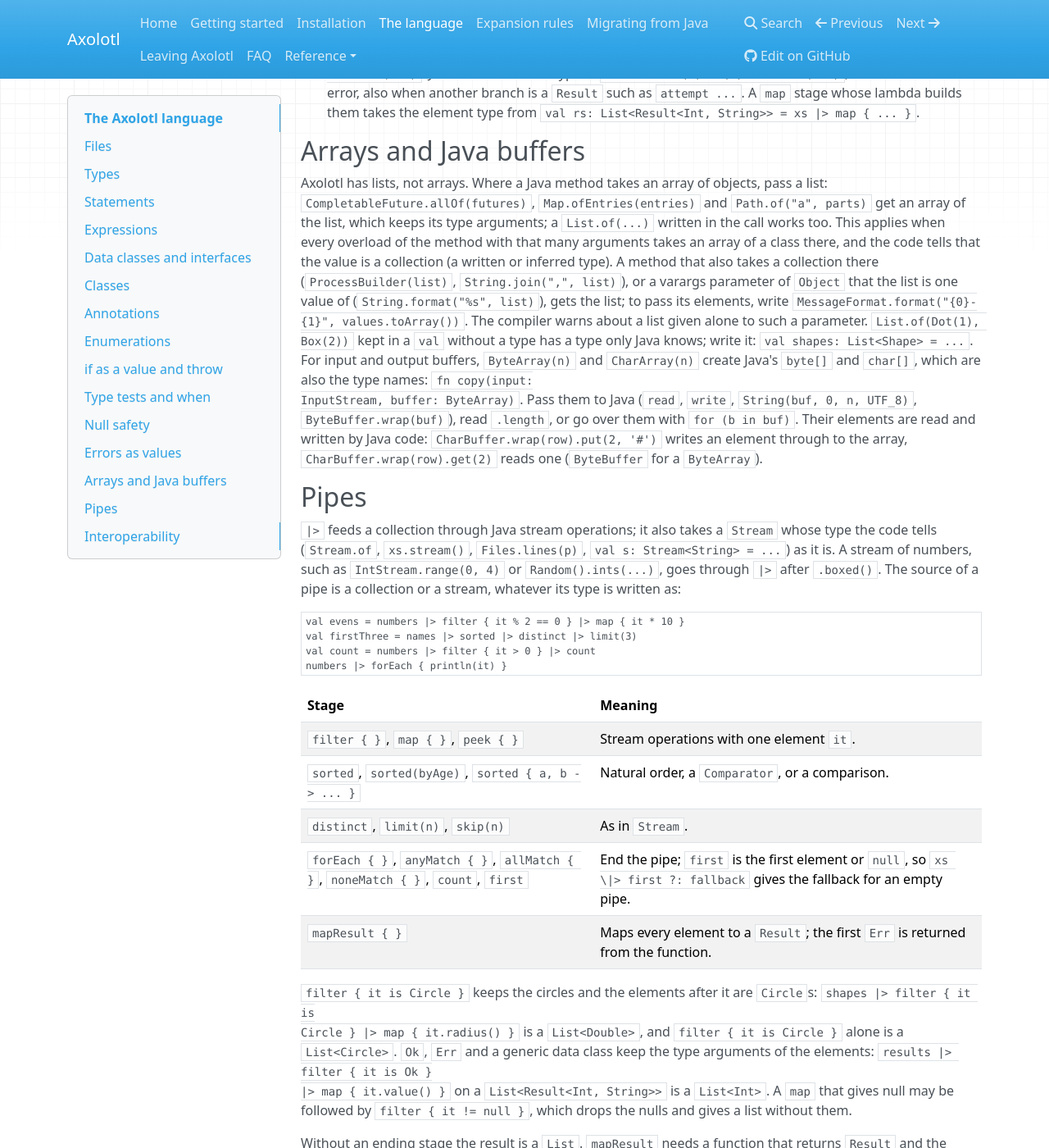
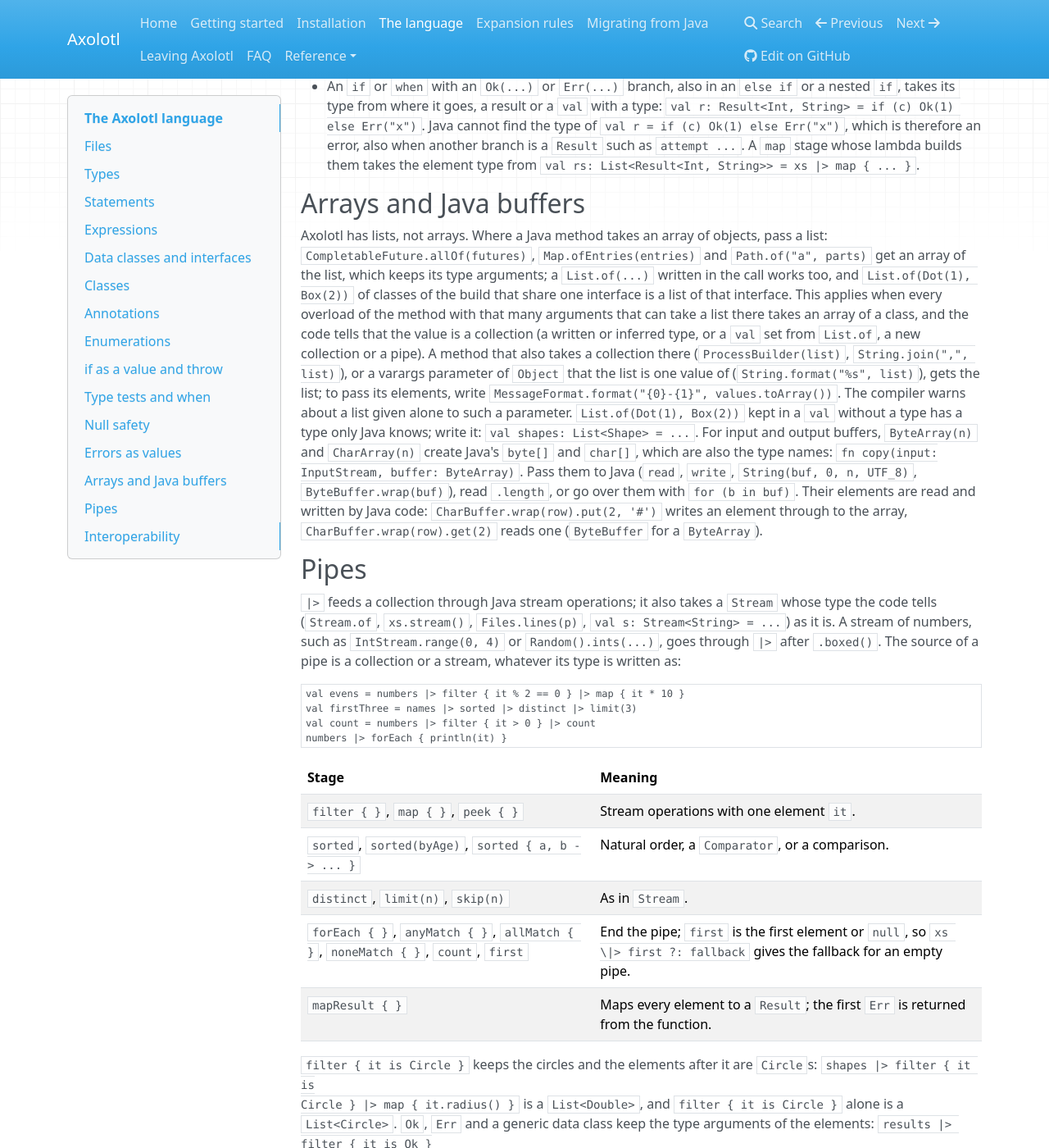
Before and after one commit to k1ngmang/axolotl-lang, an MkDocs documentation site: the page built from docs/language.md, in a window 1280 px wide and 1400 px high, scrolled down 9084 px. Shown: the whole window at 82% size. Built offline with MkDocs 1.6.1, drawn with Linux system fonts in a browser that asks for light colours; nearby versions of some CDN libraries; some of the changed text lies outside the part shown.

````diff
--- a/docs/language.md
+++ b/docs/language.md
@@ -246,6 +246,8 @@ fn describe(shape: Shape) -> String {
 }
 ```
 
+A type test checks the class only: `is List<*>` is the same as `is List`; other type arguments are an error.
+
 A `var` can be tested but is not narrowed, since it may change. Neither is the result of a call, such as
 `first.value() is Punct`: copy it to a `val` first (`val value = first.value()`) and test that, or name the
 subject of a `when`: `when (val value = first.value())`.
@@ -400,7 +402,8 @@ fn doubled(s: String) -> Result<Int, String> {
   `val r: Result<String?, Exception?> = attempt ... else e -> null`.
 - `==` on strings, data classes and other values that define their own equality is an error: it would
   compare the objects, not their values; write `a.equals(b)`. `==` on numbers, booleans and enum constants
-  compares the values.
+  compares the values, also for numbers taken from a collection, such as `xs.get(0) == xs.get(1)` on a
+  `List<Int>`; nullable ones (`Int?`, `Map.get`) are an error: write `java.util.Objects.equals(a, b)`.
 - `attempt X else e -> throw Y` gives the value of `X` itself, not a `Result`: a failure of `X` is
   a bug here, so `Y`, a `RuntimeException`, is thrown instead. This is how a Java method that
   declares a checked exception is called where no `Result` is wanted, such as in a test:
@@ -443,9 +446,10 @@ fn doubled(s: String) -> Result<Int, String> {
 
 Axolotl has lists, not arrays. Where a Java method takes an array of objects, pass a list: `CompletableFuture.allOf(futures)`,
 `Map.ofEntries(entries)` and `Path.of("a", parts)` get an array of the list, which keeps its type arguments; a `List.of(...)`
-written in the call works too. This applies when every overload of the method with
-that many arguments takes an array of a class there, and the code tells that the value is a collection (a written or inferred
-type). A method that also takes a collection there (`ProcessBuilder(list)`, `String.join(",", list)`), or a varargs parameter
+written in the call works too, and `List.of(Dot(1), Box(2))` of classes of the build that share one interface is a list of
+that interface. This applies when every overload of the method with that many arguments that can take a list there takes
+an array of a class, and the code tells that the value is a collection (a written or inferred type, or a `val` set from
+`List.of`, a new collection or a pipe). A method that also takes a collection there (`ProcessBuilder(list)`, `String.join(",", list)`), or a varargs parameter
 of `Object` that the list is one value of (`String.format("%s", list)`), gets the list; to pass its elements, write
 `MessageFormat.format("{0}-{1}", values.toArray())`. The compiler warns about a list given alone to such a parameter.
 `List.of(Dot(1), Box(2))` kept in a `val` without a type has a type only Java knows; write it: `val shapes: List<Shape> = ...`. For input and output buffers,
@@ -481,6 +485,9 @@ numbers |> forEach { println(it) }
 Circle } |> map { it.radius() }` is a `List<Double>`, and `filter { it is Circle }` alone is a `List<Circle>`.
 `Ok`, `Err` and a generic data class keep the type arguments of the elements: `results |> filter { it is Ok }
 |> map { it.value() }` on a `List<Result<Int, String>>` is a `List<Int>`.
+A pipe stored in a typed `val` or returned from a function may give a supertype of what `map` gives:
+`val shapes: List<Shape> = xs |> map { Dot(it) }`, when only `distinct`, `limit` or `skip` follow the `map`.
+Passed straight as an argument it does not; store it in a typed `val` first.
 A `map` that gives null may be followed by `filter { it != null }`, which drops the nulls and gives a list
 without them.
 
````
Also changed, not shown: CHANGELOG.md (+9 -0 lines), docs/errors.md (+1 -1 lines).
